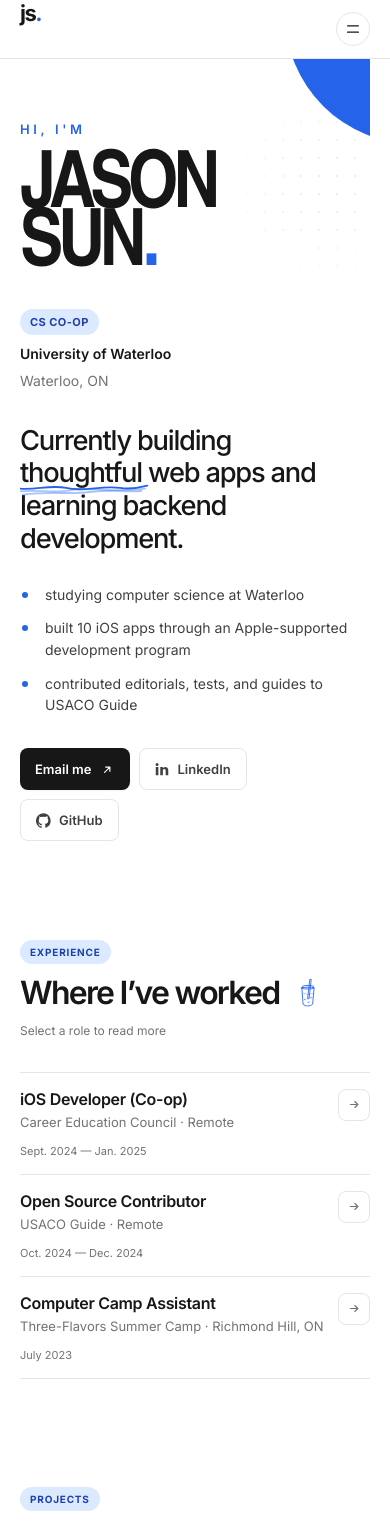
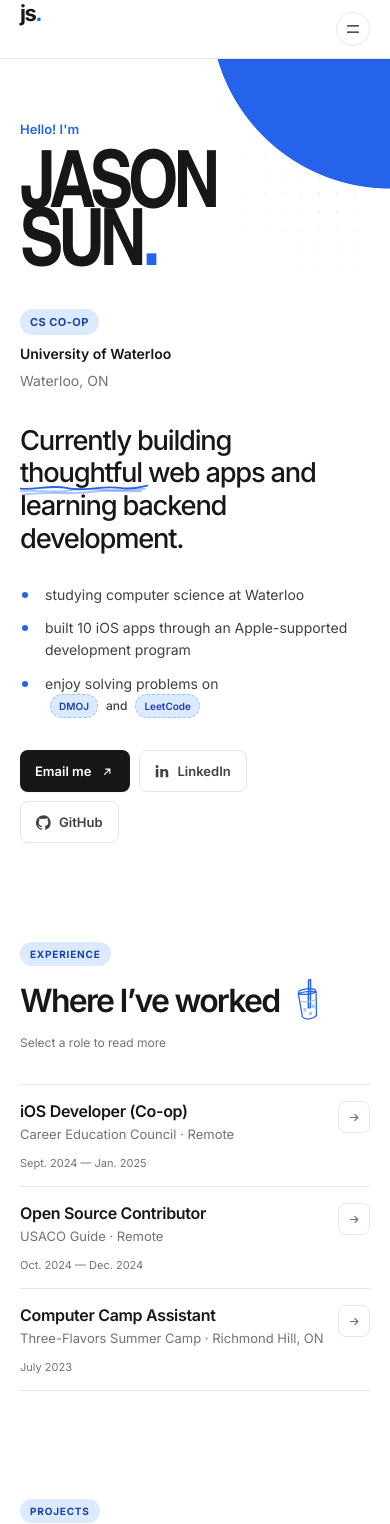
Before and after one commit to cryojs/portfolio, a React (Vite) app: page / in a window 390 px wide. Shown: the top 1524 px of the page. Built offline with nearby package versions, Linux system fonts and the light colour scheme.

Commit message:
Fix page widths

```diff
--- a/src/App.css
+++ b/src/App.css
@@ -19,11 +19,14 @@
 
 .portfolio-shell {
   --shell-left-gutter: max(24px, calc((100vw - 1200px) / 2));
+  --shell-column-gap: 72px;
   display: grid;
   grid-template-columns: 184px minmax(0, 1fr);
-  gap: 72px;
-  width: min(1200px, calc(100% - var(--shell-left-gutter)));
+  gap: var(--shell-column-gap);
+  width: min(1000px, calc(100% - var(--shell-left-gutter)));
   margin: 0 0 0 var(--shell-left-gutter);
+  background: radial-gradient(circle 280px at calc(100% + 40px) -50px, var(--blue) 0 99.5%, transparent 100%);
+  background-repeat: no-repeat;
   border-right: 1px solid var(--border);
 }
 
@@ -148,6 +151,7 @@
   width: 100%;
   min-width: 0;
   max-width: none;
+  padding-right: var(--shell-column-gap);
 }
 
 .hero-section,
@@ -195,19 +199,6 @@
   opacity: 0.55;
 }
 
-.hero-section::after {
-  position: absolute;
-  z-index: 0;
-  top: -255px;
-  right: -255px;
-  width: 420px;
-  height: 420px;
-  pointer-events: none;
-  content: '';
-  background: var(--blue);
-  border-radius: 50%;
-}
-
 .hero-section > * {
   position: relative;
   z-index: 1;
@@ -217,7 +208,7 @@
   color: var(--blue);
   font-size: 13px;
   font-weight: 600;
-  letter-spacing: 0.28em;
+  letter-spacing: normal;
 }
 
 .hero-section h1 {
@@ -231,7 +222,6 @@
   font-weight: 680;
   letter-spacing: -0.065em;
   line-height: 0.73;
-  text-transform: uppercase;
 }
 
 .hero-section h1 span:last-child::after {
@@ -329,6 +319,112 @@
   content: '';
   border-radius: 50%;
   background: var(--blue);
+}
+
+.hero-problem-solving {
+  line-height: 1.55;
+}
+
+.hero-problem-solving__label {
+  display: inline;
+}
+
+.problem-badges {
+  display: inline-flex;
+  align-items: center;
+  gap: 8px;
+  margin-left: 5px;
+  vertical-align: middle;
+}
+
+.problem-connector {
+  color: var(--ink-soft);
+  font-size: 12px;
+  font-weight: 500;
+}
+
+.problem-badge {
+  position: relative;
+  display: inline-flex;
+  align-items: center;
+  padding: 5px 8px;
+  color: var(--blue-dark);
+  background: var(--blue-soft);
+  border: 1px dashed #93c5fd;
+  border-radius: 9999px;
+  font-size: 10px;
+  font-weight: 550;
+  line-height: 1.2;
+  white-space: nowrap;
+  text-decoration: none;
+  transition: color 160ms ease, background 160ms ease, border-color 160ms ease, transform 160ms ease;
+}
+
+.problem-badge:hover,
+.problem-badge:focus-visible {
+  color: var(--blue-dark);
+  background: #bfdbfe;
+  border-color: var(--blue);
+  transform: translateY(-1px);
+}
+
+.problem-preview {
+  position: absolute;
+  z-index: 5;
+  bottom: calc(100% + 8px);
+  left: calc(100% - 6px);
+  width: 230px;
+  padding: 16px;
+  color: var(--blue-dark);
+  background: var(--blue-soft);
+  border: 1px dashed #93c5fd;
+  border-radius: 14px;
+  visibility: hidden;
+  opacity: 0;
+  transform: translateY(7px);
+  transition: opacity 160ms ease, transform 180ms ease, visibility 160ms ease;
+  pointer-events: none;
+}
+
+.problem-badge:hover .problem-preview,
+.problem-badge:focus-visible .problem-preview {
+  visibility: visible;
+  opacity: 1;
+  transform: translateY(0);
+}
+
+.problem-badge:nth-of-type(2) .problem-preview {
+  transform: translateY(7px);
+}
+
+.problem-badge:nth-of-type(2):hover .problem-preview,
+.problem-badge:nth-of-type(2):focus-visible .problem-preview {
+  transform: translateY(0);
+}
+
+.problem-preview__content {
+  display: grid;
+  position: relative;
+  gap: 5px;
+}
+
+.problem-preview__content strong {
+  font-size: 15px;
+  font-weight: 650;
+}
+
+.problem-preview__content > span:not(.problem-preview__url) {
+  color: var(--muted);
+  font-size: 11px;
+  line-height: 1.35;
+}
+
+.problem-preview__url {
+  overflow: hidden;
+  color: var(--ink-soft);
+  font-size: 10px;
+  text-overflow: ellipsis;
+  white-space: nowrap;
 }
 
 .hero-actions,
@@ -443,11 +539,62 @@
 }
 
 .heading-doodle--spark {
+  width: 48px;
+  height: 48px;
   transform: rotate(7deg);
+  shape-rendering: geometricPrecision;
 }
 
-.heading-doodle--coffee {
+.heading-doodle--spark path {
+  stroke-width: 1.8;
+}
+
+.heading-doodle--spark .doodle-echo {
+  stroke: #93c5fd;
+  opacity: 1;
+}
+
+.heading-doodle--spark .keyboard-lines {
+  stroke-width: 1.8;
+}
+
+.heading-doodle--spark .keyboard-deck-fill {
+  fill: #dbeafe;
+  stroke: none;
+}
+
+.heading-doodle--spark .keyboard-deck-outline,
+.heading-doodle--spark .keyboard-bottom-edge {
+  stroke: var(--blue);
+  stroke-width: 1.8;
+  stroke-linecap: round;
+  stroke-linejoin: round;
+  shape-rendering: geometricPrecision;
+}
+
+.heading-doodle--spark .keyboard-bottom-edge {
+  stroke-linecap: butt;
+}
+
+.heading-doodle--spark .project-star-solid {
+  fill: #93c5fd;
+  stroke: #93c5fd;
+  stroke-width: 1.8;
+}
+
+.heading-doodle--bubble-tea {
+  width: 34px;
+  height: 50px;
   transform: rotate(-6deg);
+}
+
+.bubble-tea-straw {
+  stroke-width: 2.8 !important;
+}
+
+.heading-doodle--bubble-tea .doodle-echo {
+  stroke: #93c5fd;
+  opacity: 1;
 }
 
 .heading-doodle--tool {
@@ -465,12 +612,13 @@
 }
 
 .section-heading > p {
-  max-width: 230px;
+  max-width: none;
   margin: 0 0 4px;
   color: var(--muted);
   font-size: 12px;
   line-height: 1.5;
   text-align: right;
+  white-space: nowrap;
 }
 
 .experience-list {
@@ -1007,8 +1155,9 @@ button:focus-visible {
 
 @media (max-width: 1080px) {
   .portfolio-shell {
+    --shell-column-gap: 48px;
     grid-template-columns: 158px minmax(0, 1fr);
-    gap: 48px;
+    gap: var(--shell-column-gap);
   }
 
   .desktop-rail {
@@ -1086,6 +1235,7 @@ button:focus-visible {
     display: block;
     width: 100%;
     margin: 0;
+    background: radial-gradient(circle 180px at 100% -50px, var(--blue) 0 99.5%, transparent 100%);
     border-right: 0;
   }
 
@@ -1103,7 +1253,6 @@ button:focus-visible {
   }
 
   .hero-section {
-    width: calc(100% + 20px);
     min-height: 0;
     padding: 62px 20px 50px 0;
   }
@@ -1113,13 +1262,6 @@ button:focus-visible {
     right: -70px;
     width: 220px;
     height: 220px;
-  }
-
-  .hero-section::after {
-    top: -175px;
-    right: -175px;
-    width: 260px;
-    height: 260px;
   }
 
   .hero-section h1 {
@@ -1152,6 +1294,16 @@ button:focus-visible {
   .heading-doodle {
     width: 30px;
     height: 30px;
+  }
+
+  .heading-doodle--spark {
+    width: 42px;
+    height: 42px;
+  }
+
+  .heading-doodle--bubble-tea {
+    width: 30px;
+    height: 44px;
   }
 
   .experience-trigger,
@@ -1211,6 +1363,12 @@ button:focus-visible {
     right: -78px;
     width: 255px;
     opacity: 0.32;
+  }
+
+  .problem-preview {
+    right: -4px;
+    left: auto;
+    width: min(230px, calc(100vw - 40px));
   }
 
   .contact-actions {
--- a/src/App.jsx
+++ b/src/App.jsx
@@ -19,6 +19,30 @@ function SectionHeading({ label, title, note, doodle }) {
         </div>
       </div>
       {note && <p>{note}</p>}
+    </div>
+  )
+}
+
+function ProblemBadge({ label, href, detail }) {
+  return (
+    <a className="problem-badge" href={href} target="_blank" rel="noreferrer">
+      <span className="problem-badge__label">{label}</span>
+        <span className="problem-preview">
+        <span className="problem-preview__content">
+          <strong>{label}</strong>
+          <span>{detail}</span>
+          <span className="problem-preview__url">{href.replace('https://', '')}</span>
+        </span>
+      </span>
+    </a>
+  )
+}
+
+function PageShell({ activeSection, children }) {
+  return (
+    <div className="portfolio-shell">
+      <DesktopRail activeSection={activeSection} />
+      <main className="portfolio-main">{children}</main>
     </div>
   )
 }
@@ -79,15 +103,12 @@ function App() {
   return (
     <>
       <MobileHeader activeSection={activeSection} />
-      <div className="portfolio-shell">
-        <DesktopRail activeSection={activeSection} />
-
-        <main className="portfolio-main">
+      <PageShell activeSection={activeSection}>
           <section className="hero-section" id="intro">
-            <span className="hero-kicker">HI, I&apos;M</span>
+            <span className="hero-kicker">Hello! I&apos;m</span>
             <h1 aria-label={profile.name}>
-              <span>{profile.firstName}</span>
-              <span>{profile.lastName}</span>
+              <span>{profile.firstName.toUpperCase()}</span>
+              <span>{profile.lastName.toUpperCase()}</span>
             </h1>
 
             <div className="education-line">
@@ -103,7 +124,14 @@ function App() {
             <ul className="hero-highlights">
               <li>studying computer science at Waterloo</li>
               <li>built 10 iOS apps through an Apple-supported development program</li>
-              <li>contributed editorials, tests, and guides to USACO Guide</li>
+              <li className="hero-problem-solving">
+                <span className="hero-problem-solving__label">enjoy solving problems on</span>
+                <span className="problem-badges">
+                  <ProblemBadge label="DMOJ" href={profile.links.dmoj} detail="Competitive programming profile" />
+                  <span className="problem-connector">and</span>
+                  <ProblemBadge label="LeetCode" href={profile.links.leetcode} detail="Algorithms and data structures" />
+                </span>
+              </li>
             </ul>
 
             <div className="hero-actions">
@@ -119,7 +147,7 @@ function App() {
           </section>
 
           <section className="content-section projects-section" id="projects">
-            <SectionHeading label="projects" title="Things I’ve built" note="A mix of product, accessibility, and play" doodle="projects" />
+            <SectionHeading label="projects" title="Things I’ve built" note="Ideas I thought were useful, helpful, or fun" doodle="projects" />
             <div className="project-grid">
               {projects.map((project) => <ProjectCard project={project} key={project.id} />)}
             </div>
@@ -160,11 +188,10 @@ function App() {
           </section>
 
           <footer className="site-footer">
-            <span>© 2026 Jason Sun</span>
-            <a href="#intro">Back to top <ArrowIcon direction="up" /></a>
+            <span>© 2026 jason sun</span>
+            <a href="#intro">back to top <ArrowIcon direction="up" /></a>
           </footer>
-        </main>
-      </div>
+      </PageShell>
     </>
   )
 }
--- a/src/data/portfolio.js
+++ b/src/data/portfolio.js
@@ -7,6 +7,8 @@ export const profile = {
   links: {
     github: 'https://github.com/CryoJS',
     linkedin: 'https://www.linkedin.com/in/jasonsuncs/',
+    dmoj: 'https://dmoj.ca/user/Vastaway',
+    leetcode: 'https://leetcode.com/u/Vastaway/',
   },
 }
 
```
